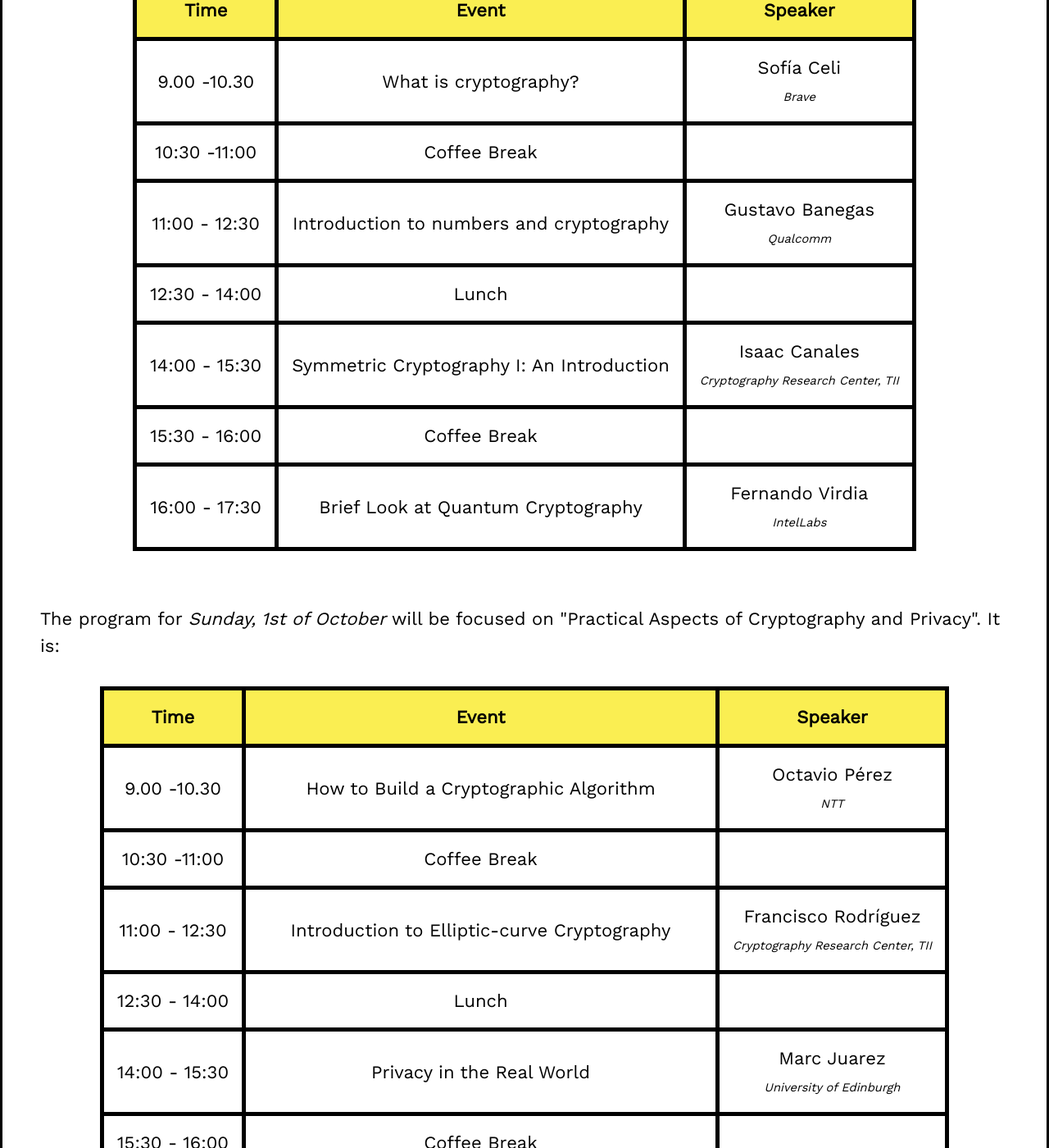
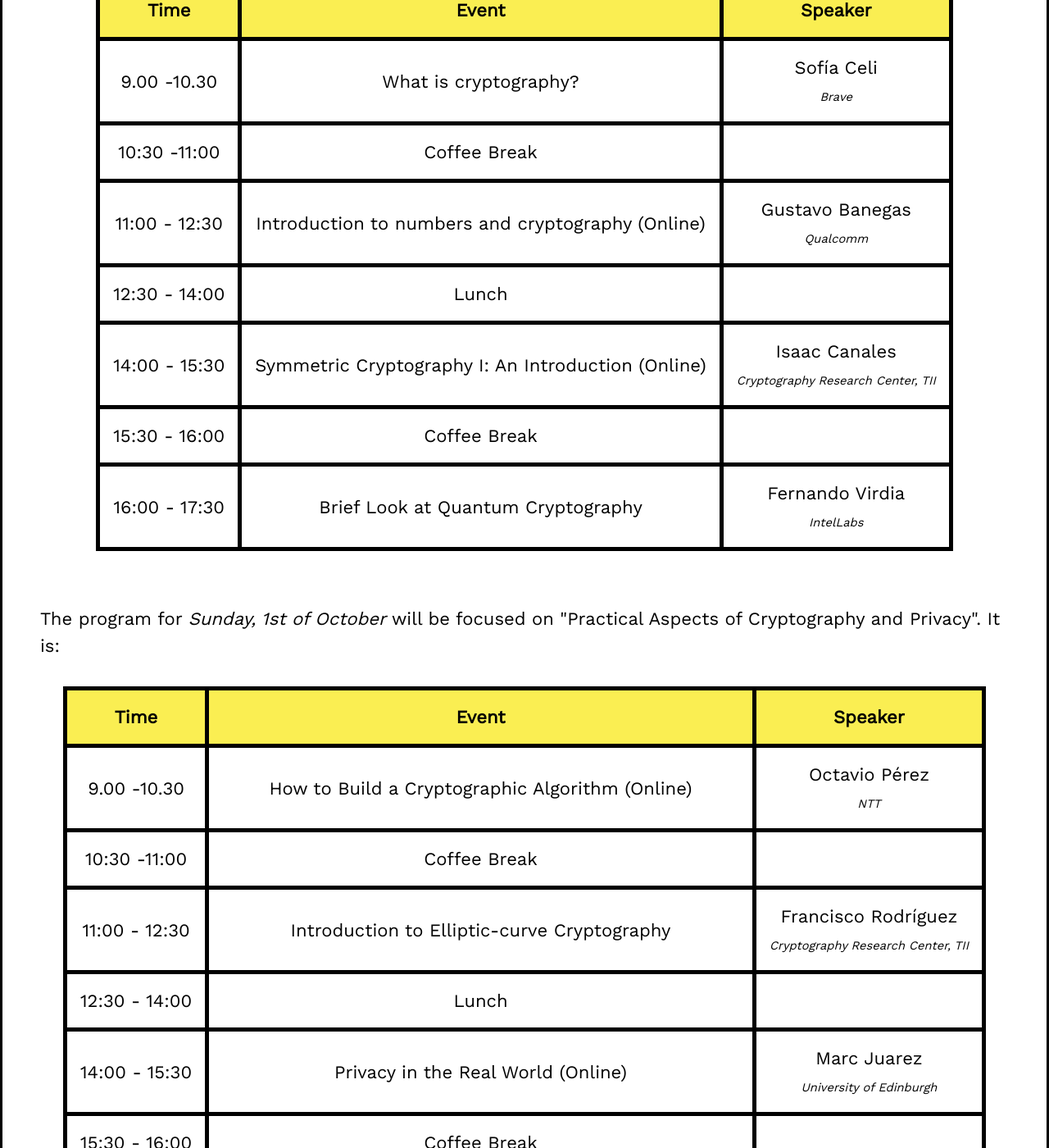
Before and after one commit to Latin-American-Cryptographers/inca-crypto, a Jekyll site: the page built from 2023.html, in a window 1280 px wide and 1400 px high, scrolled down 1036 px. Shown: the whole window at 82% size. Built offline with Jekyll 4.4.1, drawn with Linux system fonts in a browser that asks for light colours; some of the changed text lies outside the part shown.

Commit message:
Update 2

```diff
--- a/2023.html
+++ b/2023.html
@@ -50,7 +50,7 @@ tags: menu
 				<td></td>
     </tr>
         <td>11:00 - 12:30</td>
-        <td>Introduction to numbers and cryptography</td>
+        <td>Introduction to numbers and cryptography (Online)</td>
         <td>Gustavo Banegas<br>
             <i id="small">Qualcomm</i>
 	</td>
@@ -63,7 +63,7 @@ tags: menu
     </tr>
     <tr>
         <td>14:00 - 15:30</td>
-	      <td>Symmetric Cryptography I: An Introduction</td>
+	      <td>Symmetric Cryptography I: An Introduction (Online)</td>
 	      <td>Isaac Canales<br>
                    <i id="small">Cryptography Research Center, TII</i>
 	      </td>
@@ -98,7 +98,7 @@ tags: menu
     </tr>
     <tr>
         <td>9.00 -10.30</td>
-        <td>How to Build a Cryptographic Algorithm</td>
+        <td>How to Build a Cryptographic Algorithm (Online)</td>
         <td>Octavio Pérez<br>
             <i id="small">NTT</i>
 				</td>
@@ -124,7 +124,7 @@ tags: menu
     </tr>
     <tr>
         <td>14:00 - 15:30</td>
-        <td>Privacy in the Real World</td>
+        <td>Privacy in the Real World (Online)</td>
         <td>Marc Juarez <br>
             <i id="small">University of Edinburgh</i>
 	      </td>
@@ -136,7 +136,7 @@ tags: menu
     </tr>
     <tr>
         <td>16:00 - 17:30</td>
-        <td>Symmetric Cryptography II: Attacks and Strategies</td>
+        <td>Symmetric Cryptography II: Attacks and Strategies (Online)</td>
         <td>Isaac Canales<br>
             <i id="small">Cryptography Research Center, TII</i>
 	</td>
```
